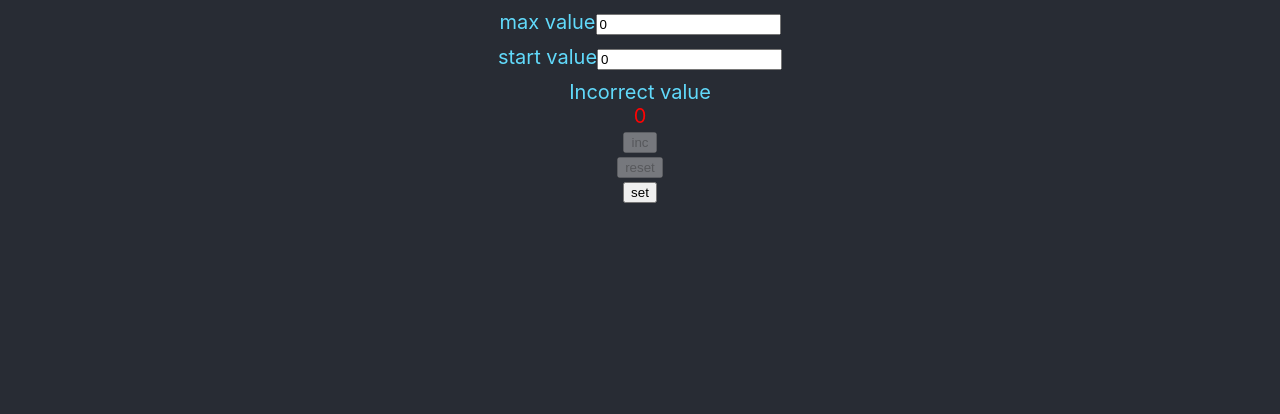
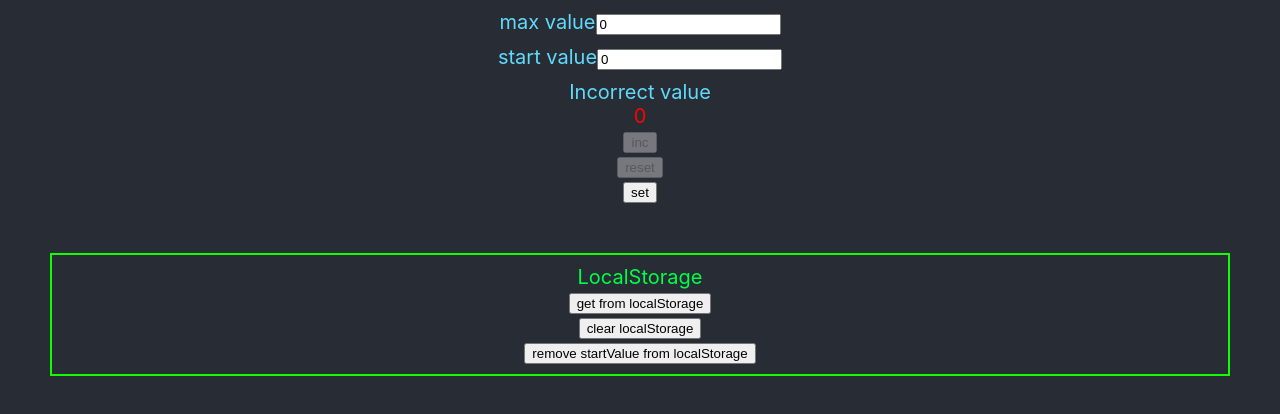
Before and after one commit to Cheloyek/samost1, a React (Create React App) app: page / in a window 1280 px wide. Shown: the top 414 px of the page. Built offline with nearby package versions, Linux system fonts and the light colour scheme.

Commit message:
add localStorage

```diff
--- a/src/App.css
+++ b/src/App.css
@@ -65,3 +65,10 @@
   color: #ff0303;
   border-color: #ff0303;
 }
+
+.localStorage {
+  border: 2px #12fd01 solid;
+  margin: 50px;
+  padding: 10px;
+  color: #00ff48;
+}
--- a/src/App.tsx
+++ b/src/App.tsx
@@ -1,4 +1,4 @@
-import React, {ChangeEvent, useState} from 'react';
+import React, {ChangeEvent, useEffect, useState} from 'react';
 import logo from './logo.svg';
 import './App.css';
 import CounterClicks, {CounterType} from "./CounterClisks";
@@ -6,10 +6,22 @@ import {Input} from "./Input";
 import {Button} from "./Button";
 import CounterClisks from "./CounterClisks";
 
+
 function App(props: any) {
     //
     const [inputMaxValue, setInputMaxValue] = useState<any>(0)
     const [inputStartValue, setInputStartValue] = useState<any>(0)
+
+    //get from localStorage on update
+    useEffect(() => {
+        getFromLocalStorage()
+    }, [])
+
+    //set localStorage on change inputStartValue and inputMaxValue
+    useEffect(() => {
+        onClickSet()
+    }, [inputStartValue, inputMaxValue])
+
     const onChangeSetMaxInput = (e: ChangeEvent<HTMLInputElement>) => {
         setInputMaxValue(Number(e.currentTarget.value))
     }
@@ -24,8 +36,37 @@ function App(props: any) {
                 setClicks(++clicks)
             }
         }
+
         const onClickSet = () => {
             setClicks(inputStartValue)
+            localStorage.setItem('inputStartValue', JSON.stringify(inputStartValue)) //set to localStorage
+            localStorage.setItem('inputMaxValue', JSON.stringify(inputMaxValue))     //set to localStorage
+        }
+
+        // get localStorage
+        const getFromLocalStorage = () => {
+        let valueToNumberStart = localStorage.getItem('inputStartValue');       //get from localStorage
+        let valueToNumberMax = localStorage.getItem('inputMaxValue');           //get from localStorage
+        if (valueToNumberStart) {
+            let numberStart = JSON.parse(valueToNumberStart)
+            setInputStartValue(numberStart)
+        }
+        if (valueToNumberMax){
+            let numberMax = JSON.parse(valueToNumberMax)
+            setInputMaxValue(numberMax)
+        }
+        }
+
+        // clear localStorage
+        const clearLocalStorage = () => {
+        localStorage.clear();
+        setInputStartValue(0);
+        setInputMaxValue(0)
+        }
+
+        // delete Item from localStorage
+        const removeLocalStorage = () => {
+        localStorage.removeItem('inputStartValue')
         }
 
         const resetButton = () => {
@@ -51,6 +92,12 @@ function App(props: any) {
         <Button title={'inc'} onClick={clickCounter} disabled={disabledInc}/>
         <Button title={'reset'} onClick={resetButton} disabled={disabledReset}/>
         <Button title={'set'} onClick={onClickSet} disabled={disabledSet}/>
+        <div className={'localStorage'}>
+            LocalStorage
+            <Button title={'get from localStorage'} onClick={getFromLocalStorage} disabled={disabledSet}/>
+            <Button title={'clear localStorage'} onClick={clearLocalStorage} disabled={disabledSet}/>
+            <Button title={'remove startValue from localStorage'} onClick={removeLocalStorage} disabled={disabledSet}/>
+        </div>
         {/*<Button title={'set'} onClickInc={clickCounter} disabledInc={clicks < 5 ? false : true} onClickReset={resetButton} disabledReset={clicks < 1 ? true : false}/>*/}
         {/*<div className='name1'>*/}
         {/*    <div className='blocks'>*/}
```
